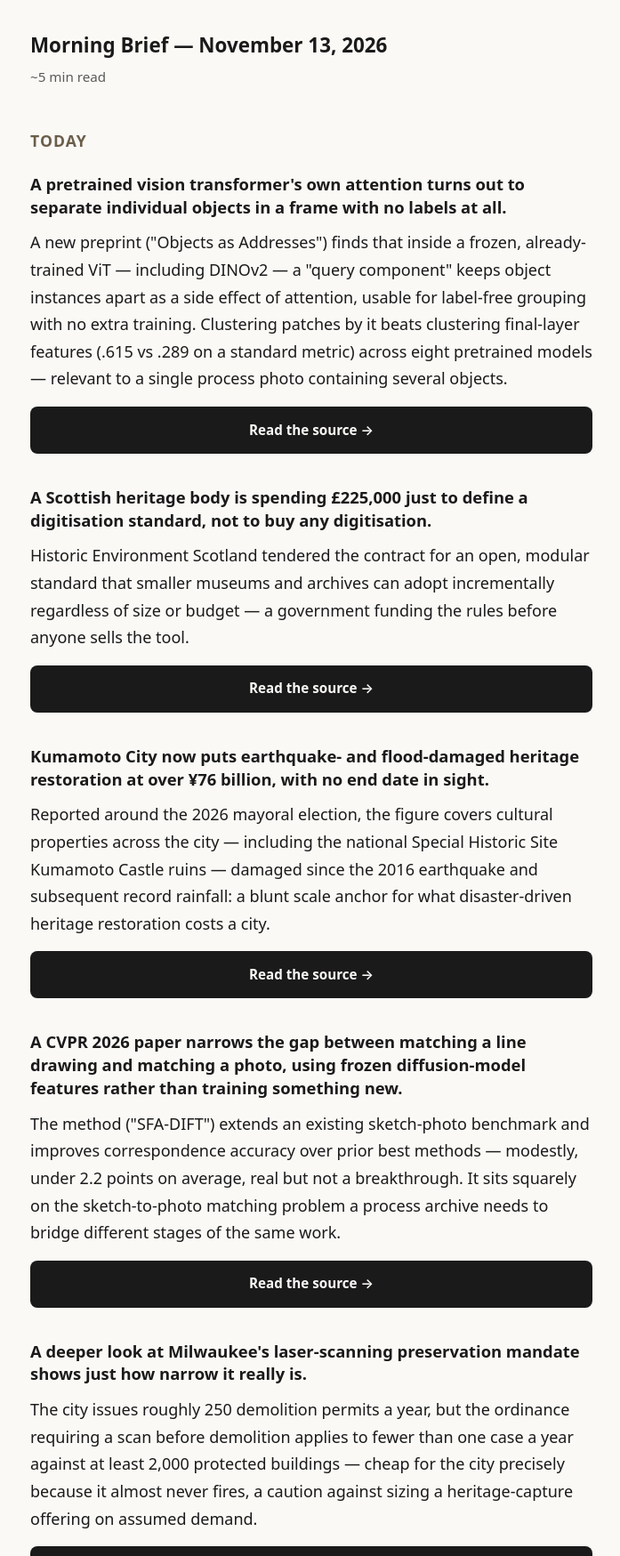
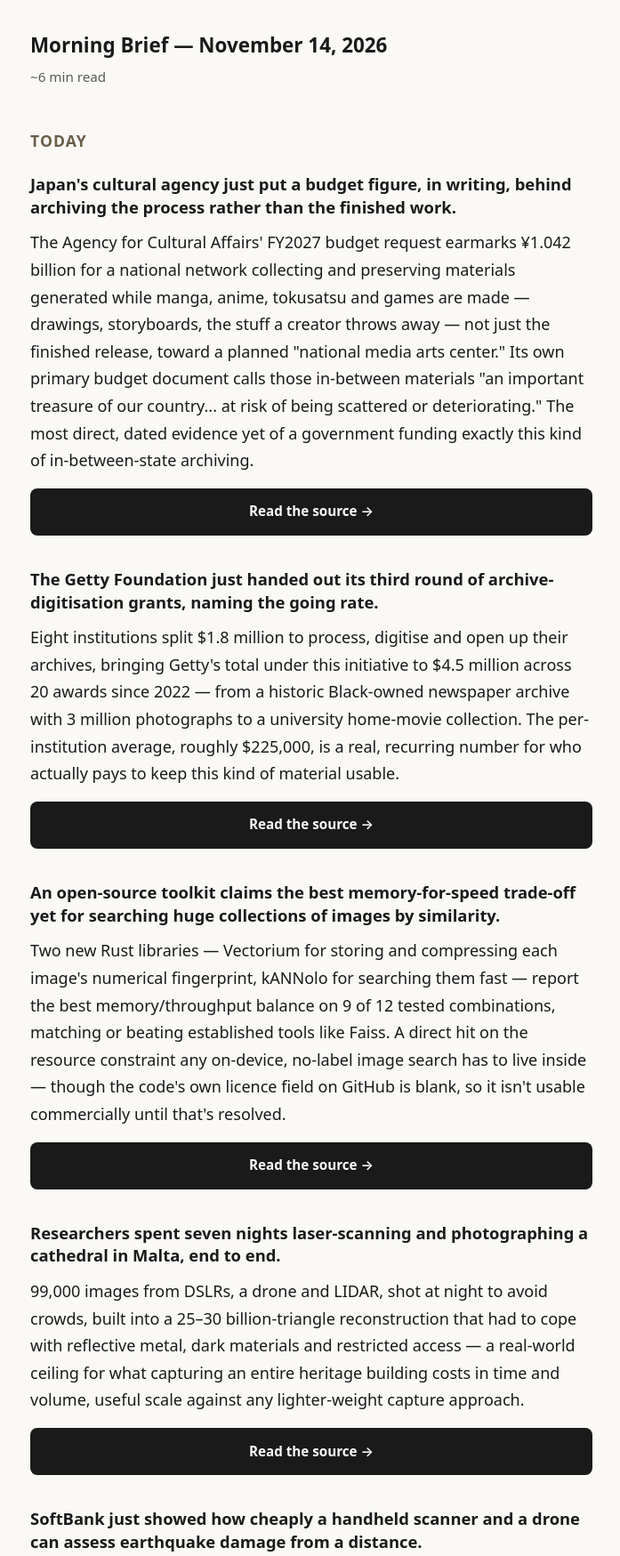
Before and after one commit to sideri-dev/sideri-brief, a plain HTML site: page index.html in a window 1280 px wide. Shown: the top 1749 px of the page at 89% size, without its empty margins (290-987 px from the left). Drawn offline with Linux system fonts and the light colour scheme.

Commit message:
brief: 2026-11-14

```diff
--- a/index.html
+++ b/index.html
@@ -3,7 +3,7 @@
 <head>
 <meta charset="UTF-8">
 <meta name="viewport" content="width=device-width, initial-scale=1">
-<title>Morning Brief — 2026-11-13</title>
+<title>Morning Brief — 2026-11-14</title>
 <style>
   :root {
     --bg: #faf9f6;
@@ -103,40 +103,40 @@
 <body>
 
 <header>
-  <p class="date">Morning Brief — November 13, 2026</p>
-  <p class="readtime">~5 min read</p>
+  <p class="date">Morning Brief — November 14, 2026</p>
+  <p class="readtime">~6 min read</p>
 </header>
 
 <h2>Today</h2>
 
 <article>
-  <h3>A pretrained vision transformer's own attention turns out to separate individual objects in a frame with no labels at all.</h3>
-  <p>A new preprint ("Objects as Addresses") finds that inside a frozen, already-trained ViT — including DINOv2 — a "query component" keeps object instances apart as a side effect of attention, usable for label-free grouping with no extra training. Clustering patches by it beats clustering final-layer features (.615 vs .289 on a standard metric) across eight pretrained models — relevant to a single process photo containing several objects.</p>
-  <a class="btn" href="https://arxiv.org/abs/2611.17240">Read the source →</a>
+  <h3>Japan's cultural agency just put a budget figure, in writing, behind archiving the process rather than the finished work.</h3>
+  <p>The Agency for Cultural Affairs' FY2027 budget request earmarks ¥1.042 billion for a national network collecting and preserving materials generated while manga, anime, tokusatsu and games are made — drawings, storyboards, the stuff a creator throws away — not just the finished release, toward a planned "national media arts center." Its own primary budget document calls those in-between materials "an important treasure of our country... at risk of being scattered or deteriorating." The most direct, dated evidence yet of a government funding exactly this kind of in-between-state archiving.</p>
+  <a class="btn" href="https://bijutsutecho.com/magazine/news/headline/32983">Read the source →</a>
 </article>
 
 <article>
-  <h3>A Scottish heritage body is spending £225,000 just to define a digitisation standard, not to buy any digitisation.</h3>
-  <p>Historic Environment Scotland tendered the contract for an open, modular standard that smaller museums and archives can adopt incrementally regardless of size or budget — a government funding the rules before anyone sells the tool.</p>
-  <a class="btn" href="https://www.find-tender.service.gov.uk/Notice/004095-2026">Read the source →</a>
+  <h3>The Getty Foundation just handed out its third round of archive-digitisation grants, naming the going rate.</h3>
+  <p>Eight institutions split $1.8 million to process, digitise and open up their archives, bringing Getty's total under this initiative to $4.5 million across 20 awards since 2022 — from a historic Black-owned newspaper archive with 3 million photographs to a university home-movie collection. The per-institution average, roughly $225,000, is a real, recurring number for who actually pays to keep this kind of material usable.</p>
+  <a class="btn" href="https://www.theartnewspaper.com/2026/05/13/gettys-black-visual-arts-archives-receives-additional-19m-in-funding">Read the source →</a>
 </article>
 
 <article>
-  <h3>Kumamoto City now puts earthquake- and flood-damaged heritage restoration at over ¥76 billion, with no end date in sight.</h3>
-  <p>Reported around the 2026 mayoral election, the figure covers cultural properties across the city — including the national Special Historic Site Kumamoto Castle ruins — damaged since the 2016 earthquake and subsequent record rainfall: a blunt scale anchor for what disaster-driven heritage restoration costs a city.</p>
-  <a class="btn" href="https://kumanichi.com/articles/2056183">Read the source →</a>
+  <h3>An open-source toolkit claims the best memory-for-speed trade-off yet for searching huge collections of images by similarity.</h3>
+  <p>Two new Rust libraries — Vectorium for storing and compressing each image's numerical fingerprint, kANNolo for searching them fast — report the best memory/throughput balance on 9 of 12 tested combinations, matching or beating established tools like Faiss. A direct hit on the resource constraint any on-device, no-label image search has to live inside — though the code's own licence field on GitHub is blank, so it isn't usable commercially until that's resolved.</p>
+  <a class="btn" href="https://arxiv.org/abs/2611.03927">Read the source →</a>
 </article>
 
 <article>
-  <h3>A CVPR 2026 paper narrows the gap between matching a line drawing and matching a photo, using frozen diffusion-model features rather than training something new.</h3>
-  <p>The method ("SFA-DIFT") extends an existing sketch-photo benchmark and improves correspondence accuracy over prior best methods — modestly, under 2.2 points on average, real but not a breakthrough. It sits squarely on the sketch-to-photo matching problem a process archive needs to bridge different stages of the same work.</p>
-  <a class="btn" href="https://cvpr.thecvf.com/virtual/2026/poster/36268">Read the source →</a>
+  <h3>Researchers spent seven nights laser-scanning and photographing a cathedral in Malta, end to end.</h3>
+  <p>99,000 images from DSLRs, a drone and LIDAR, shot at night to avoid crowds, built into a 25–30 billion-triangle reconstruction that had to cope with reflective metal, dark materials and restricted access — a real-world ceiling for what capturing an entire heritage building costs in time and volume, useful scale against any lighter-weight capture approach.</p>
+  <a class="btn" href="https://arxiv.org/abs/2604.24316">Read the source →</a>
 </article>
 
 <article>
-  <h3>A deeper look at Milwaukee's laser-scanning preservation mandate shows just how narrow it really is.</h3>
-  <p>The city issues roughly 250 demolition permits a year, but the ordinance requiring a scan before demolition applies to fewer than one case a year against at least 2,000 protected buildings — cheap for the city precisely because it almost never fires, a caution against sizing a heritage-capture offering on assumed demand.</p>
-  <a class="btn" href="https://www.milwaukeemag.com/preserving-milwaukee-history-one-laser-scan-at-a-time/">Read the source →</a>
+  <h3>SoftBank just showed how cheaply a handheld scanner and a drone can assess earthquake damage from a distance.</h3>
+  <p>Working with a small town in Wakayama under a national smart-city program, SoftBank built 3D digital twins of damaged buildings from a handheld 3D scanner and an autonomous drone, then had engineers judge structural risk remotely — catching cracks as fine as 2mm and tilts of about one degree. Government-funded, run three times, and a genuine cost/hardware comparison point for anything built on cheaper, camera-based capture.</p>
+  <a class="btn" href="https://xtech.nikkei.com/atcl/nxt/news/24/03466/">Read the source →</a>
 </article>
 
 <hr>
@@ -144,27 +144,23 @@
 <h2>Yesterday, revisited</h2>
 
 <article>
-  <p>An earlier deep-dive found the Nakano Sunplaza demolition story doesn't hold up as first reported: the rebuild was announced in 2018 on cost grounds, with redevelopment a written condition of a 2004 land acquisition, so the building's missing renovation-era drawings were never actually an input to that decision. The "drawings" story only entered the public record in February 2026, when an assembly member reported the mayor calling them "lost" — corrected by his own staff to "never handed over," distinct from the 1973 as-built drawings the ward does hold. What the missing records actually did: let the ward refuse a renovation-cost verification residents had demanded, since five consultancies said that survey couldn't be priced from as-built drawings alone. Tokyo separately confirmed its pre-1998 building-permit records were destroyed on schedule, closing off the 1997 renovation architects' identity for good. The case argues a continuous record doesn't keep a building standing — it keeps the decision about it open to checking, and this ward already says it wouldn't trust a recovered drawing anyway.</p>
+  <p>An earlier deep-dive re-tested a widely-shared preprint claiming a frozen vision transformer can separate objects in a photo with no labels at all, and the claim turns out narrower than first reported. The method still needs ground-truth labels to pick which attention head and clustering setting to use — only the moment-to-moment grouping itself is label-free. Scored on the full standard benchmark rather than a filtered subset, the headline score drops from .615 to .410, level with a 2023 model and behind a 2024 one on every other metric. It's an unreviewed single-lab submission with no published code, and nothing shipped anywhere — including the one real museum deployment found in production — yet separates objects within a photo without either a labelled-box detector or a scale too small to reach a full collection.</p>
 </article>
 
 <hr>
 
 <h2>Open questions</h2>
 
-<p class="question-line">One question is open, answerable in one sentence:</p>
-<p class="question-line">— Whether to start tracking Japanese materials companies' commissioned design exhibitions (such as Toray's) as their own comparison category, alongside the practices already watched.</p>
+<p class="question-line">Two questions are open, each answerable in one sentence:</p>
+<p class="question-line">— Whether to start tracking Japanese materials companies' commissioned design exhibitions as their own comparison category, alongside the practices already watched.</p>
+<p class="question-line">— Whether to extend a label-free image-search approach to finding several distinct objects within one photograph, rather than matching whole photographs only.</p>
 
 <a class="btn" href="https://github.com/sideri-dev/sideri-research/edit/main/QUESTIONS.md">Answer on GitHub →</a>
 
 <hr>
 
-<h2>This week</h2>
-
-<article>
-  <p>No law anywhere this week's sweep touched — Japan, Singapore, partly the US — requires a record of a building before it's lost; the risk sits in the undesignated tier, since formally designated buildings almost never get demolished and already have a record regime. A record buys the decision staying open to checking, not survival — an accountability pitch to owners and residents, not a compliance pitch to regulators.</p>
-  <p>Every priced tier of the archiving market this week — Historic Environment Scotland, Ireland's national museum, a Japanese prefecture, Singapore's heritage study budget — bought recurring custody, tendered services or credentialed labour, never a one-time device; the only one-time price found anywhere was a $34.95 desktop app. The same week priced custody's downside: a court order was needed before a PBS station could reach its own archive at Iron Mountain, Third Light's customers reportedly pay $2,500 to retrieve their own files after a forced platform migration, and Iron Mountain posted record quarterly revenue.</p>
-  <p>Every technology win this week — a smaller search index, a fix for matching small objects in big images, a re-ranker that generalizes to new domains — improves retrieval on an index that stays frozen, but nothing in the literature answers adding new images without reshuffling what's already there. Every shipped product this week — a national museum, an attribute-extraction acquisition, a government choosing a platform partner — added labels back instead.</p>
-</article>
+<h2>Gate</h2>
+<p class="gate-note">Ten research write-ups from this project are currently awaiting an internal review decision before any of them is folded into the permanent knowledge base. Detail on each is in the full version below.</p>
 
 <footer>
   <a class="btn" href="https://github.com/sideri-dev/sideri-research/blob/main/BRIEF.md">Read the full version →</a>
```
